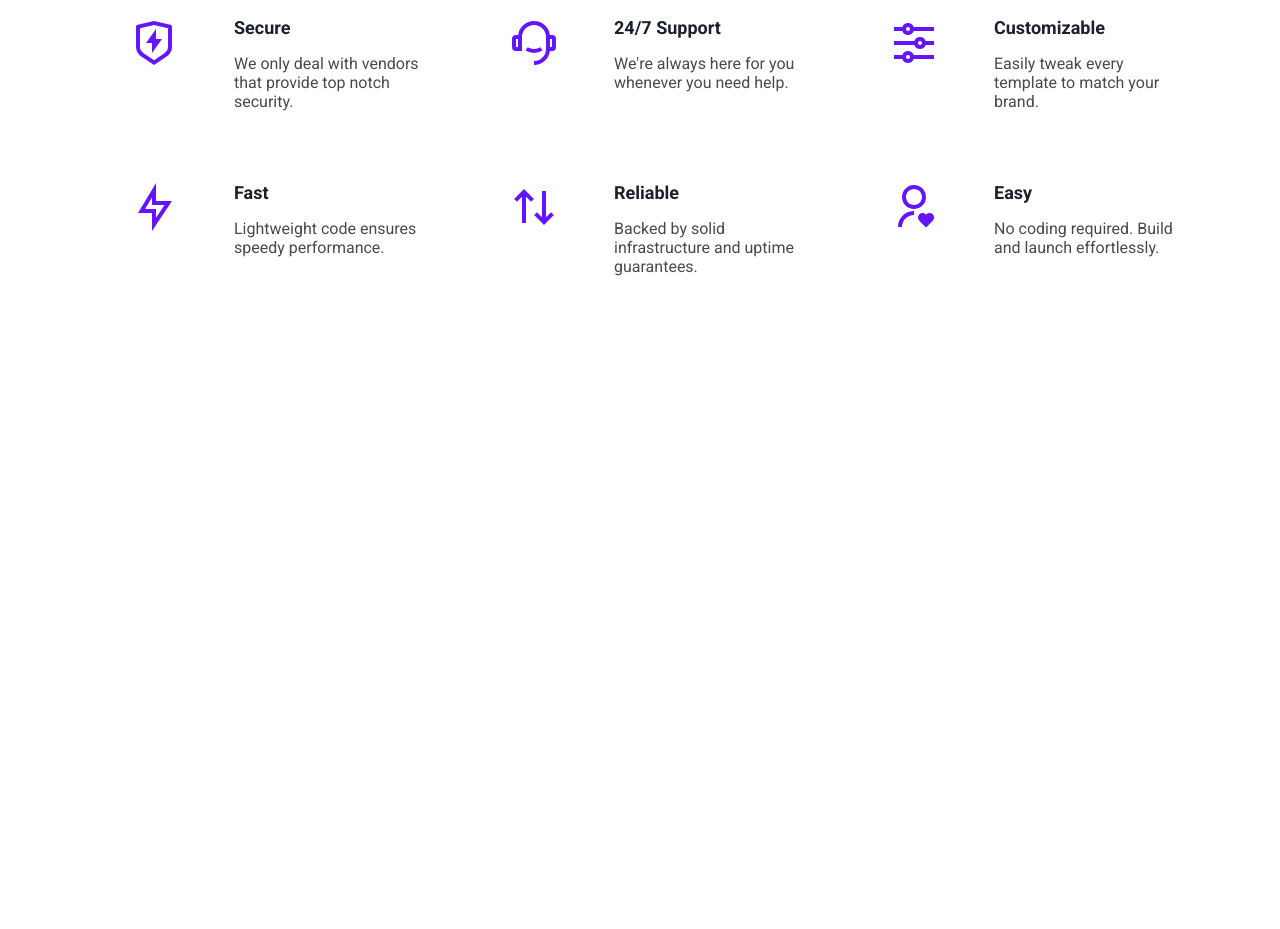
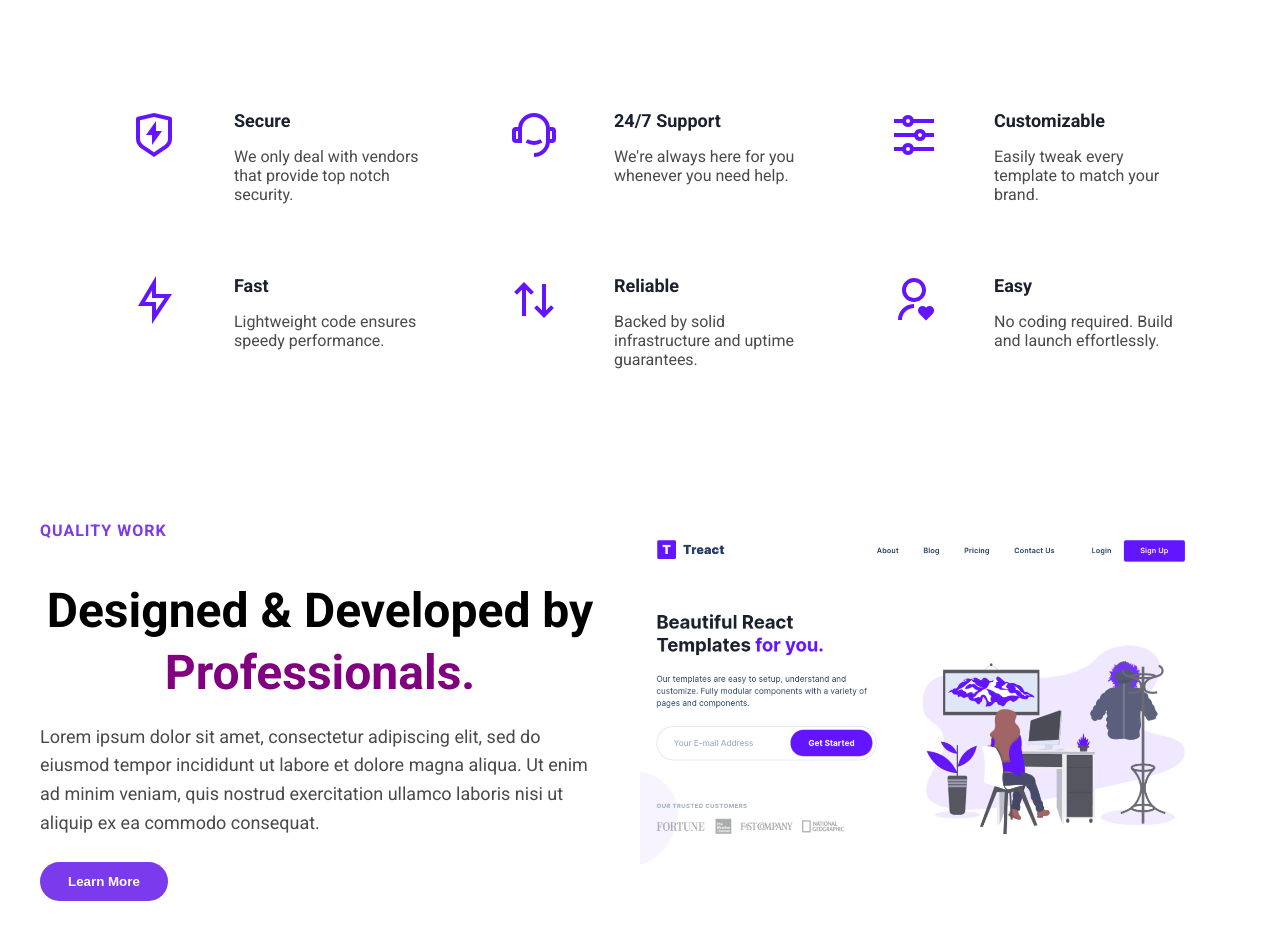
Before and after one commit to jradame/bonuschallenge, a plain HTML site: page index.html in a window 1280 px wide. Shown: the part 1179-2108 px from the top of the page. Before the commit the page ends 1579 px from the top, so only its background shows below. Drawn offline with Linux system fonts and the light colour scheme.

Commit message:
bonuschallenge

```diff
--- a/index.html
+++ b/index.html
@@ -51,7 +51,7 @@
     </div>
   </section>
 
-  <!-- feature -->
+  <!-- Feature -->
   <main>
     <section id="features">
       <div class="container">
@@ -67,6 +67,7 @@
         <div class="row">
           <div class="features">
 
+            <!-- Feature cards -->
             <div class="feature">
               <div class="feature__row">
                 <figure class="feature__img--wrapper">
@@ -78,6 +79,7 @@
                 </div>
               </div>
             </div>
+
             <div class="feature">
               <div class="feature__row">
                 <figure class="feature__img--wrapper">
@@ -89,6 +91,7 @@
                 </div>
               </div>
             </div>
+
             <div class="feature">
               <div class="feature__row">
                 <figure class="feature__img--wrapper">
@@ -100,6 +103,7 @@
                 </div>
               </div>
             </div>
+
             <div class="feature">
               <div class="feature__row">
                 <figure class="feature__img--wrapper">
@@ -111,6 +115,7 @@
                 </div>
               </div>
             </div>
+
             <div class="feature">
               <div class="feature__row">
                 <figure class="feature__img--wrapper">
@@ -122,6 +127,7 @@
                 </div>
               </div>
             </div>
+
             <div class="feature">
               <div class="feature__row">
                 <figure class="feature__img--wrapper">
@@ -133,10 +139,36 @@
                 </div>
               </div>
             </div>
+
           </div>
+        </div>
+      </div>
+    </section>
+
+    <!-- Quality Section -->
+    <section id="quality">
+      <div class="container">
+        <div class="row quality__row">
+          <!-- Left -->
+          <div class="quality__description">
+            <p class="section__tag">QUALITY WORK</p>
+            <h2 class="section__title">Designed & Developed by <span class="purple">Professionals.</span></h2>
+            <p class="section__para">
+              Lorem ipsum dolor sit amet, consectetur adipiscing elit, sed do eiusmod tempor incididunt ut
+              labore et dolore magna aliqua. Ut enim ad minim veniam, quis nostrud exercitation ullamco
+              laboris nisi ut aliquip ex ea commodo consequat.
+            </p>
+            <button class="btn">Learn More</button>
+          </div>
+
+          <!-- Right -->
+          <figure class="quality__image--wrapper">
+            <img src="./assets/hero-screenshot-1.40a097b525c2f8c9808e.png" alt="Quality Work Screenshot" class="quality__img">
+          </figure>
         </div>
       </div>
     </section>
   </main>
 </body>
+
 </html>
--- a/style.css
+++ b/style.css
@@ -123,6 +123,24 @@ nav {
   color: #4a4a4a;
   margin-bottom: 30px;
 }
+
+/* Right side (image) */
+.quality__image--wrapper {
+	flex: 1 1 50%;
+	display: flex;
+	justify-content: center;
+  }
+
+  .quality__img {
+	width: 100%;
+	height: auto;
+	max-width: 600px;
+  }
+
+.quality__description {
+	flex: 1 1 50%;
+	max-width: 560px;
+  }
 
 .header__email {
   display: flex;
@@ -273,3 +291,38 @@ nav {
 	font-size: 16px;
 	color: #4a4a4a;
   }
+
+  /* section */
+
+  .section__title {
+	font-size: 48px;
+	font-weight: 800;
+	margin-bottom: 16px;
+	line-height: 1.3;
+	text-align: center;
+  }
+
+  .section__tag {
+	font-size: 16px;
+	font-weight: 700;
+	color: #7c3aed;
+	margin-bottom: 12px;
+	letter-spacing: 1px;
+  }
+
+  .section__para {
+	font-size: 18px;
+	color: #4a4a4a;
+	line-height: 1.6;
+	margin-bottom: 24px;
+  }
+
+  .btn {
+	background-color: #7c3aed;
+	color: white;
+	padding: 12px 28px;
+	border: none;
+	border-radius: 9999px;
+	font-weight: 700;
+	cursor: pointer;
+  }
```
